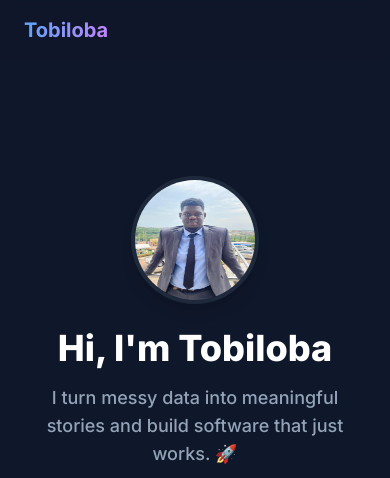
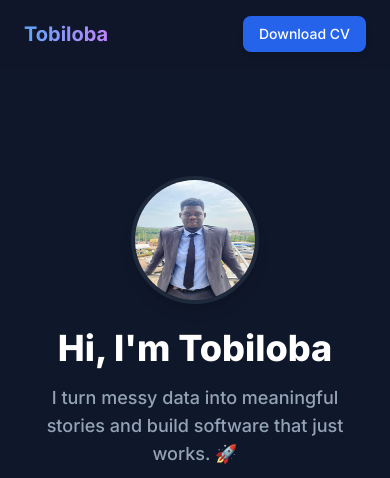
Before and after one commit to Xomie1/tobi, a plain HTML site: page index.html in a window 390 px wide. Shown: the top 478 px of the page. Drawn offline with nearby package versions, Linux system fonts and the light colour scheme.

Commit message:
Update index.html

```diff
--- a/index.html
+++ b/index.html
@@ -102,7 +102,7 @@
         <div class="flex items-center space-x-4">
           <a
             href="https://drive.google.com/uc?export=download&id=1N3FaTtoVi9CKuLLIxlOeWIMyhJZ1J09l"
-            class="hidden sm:inline-block px-4 py-2 text-sm font-medium text-white bg-blue-600 rounded-lg shadow-md hover:bg-blue-700 focus:outline-none focus:ring-2 focus:ring-blue-500 focus:ring-opacity-50 transition"
+            class="inline-block px-4 py-2 text-sm font-medium text-white bg-blue-600 rounded-lg shadow-md hover:bg-blue-700 focus:outline-none focus:ring-2 focus:ring-blue-500 focus:ring-opacity-50 transition"
           >
             Download CV
           </a>
```
